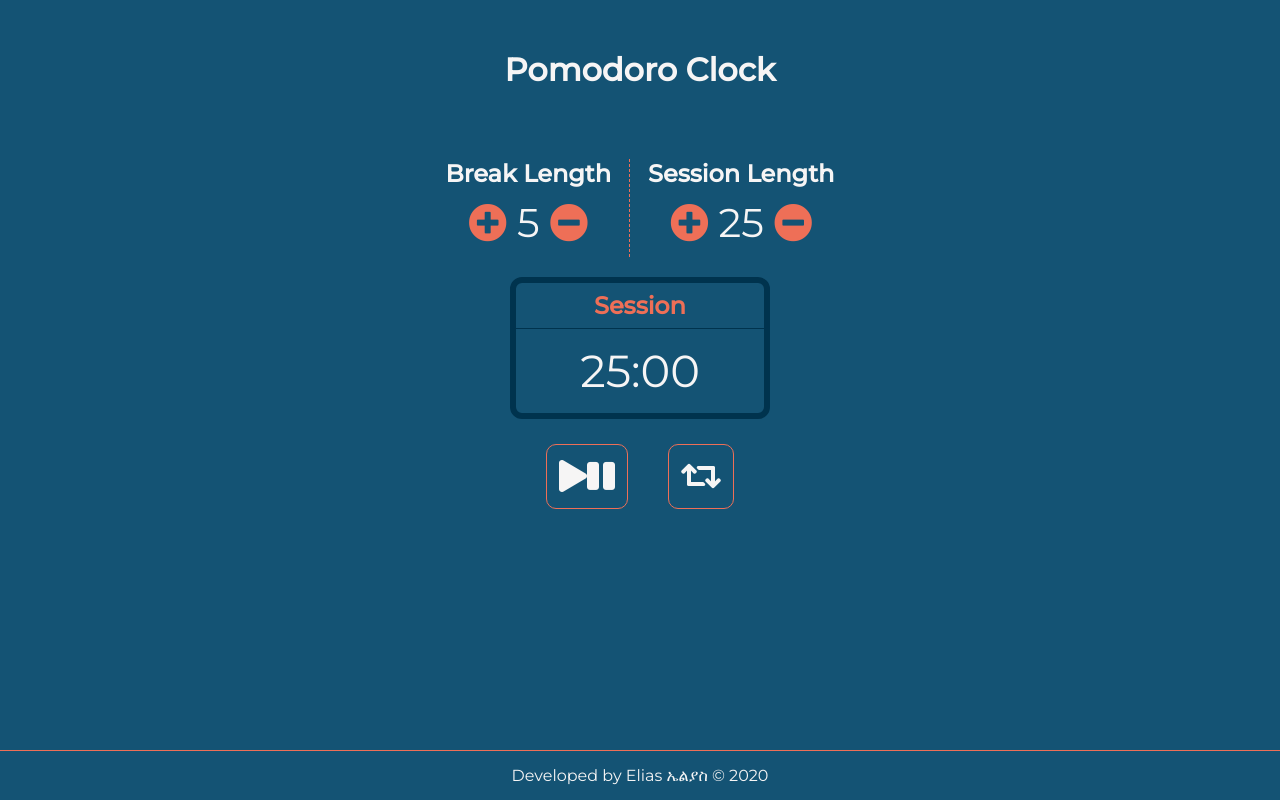
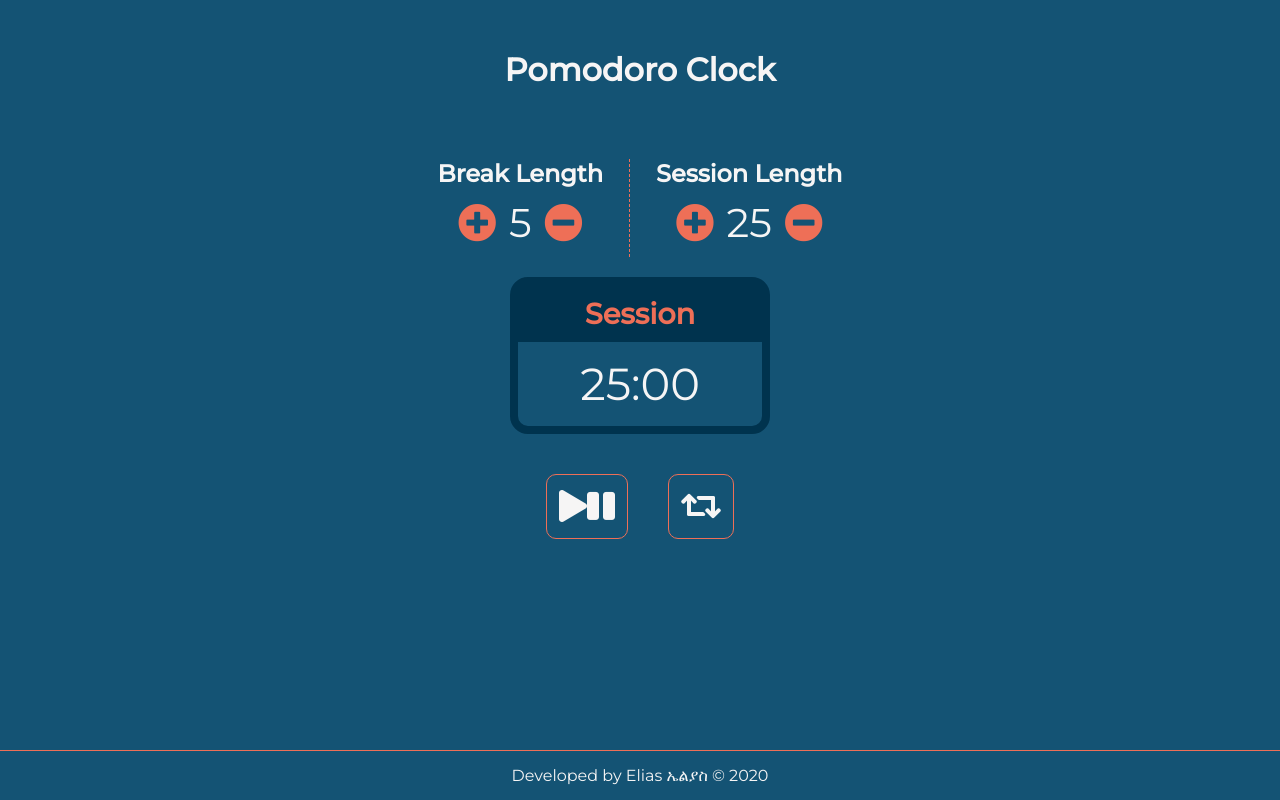
Before and after one commit to EliasB8/Pomodoro-Clock, a React (Create React App) app: page / in a window 1280 px wide. Built offline with nearby package versions, Linux system fonts and the light colour scheme.

Commit message:
Multiple component and UI revision

```diff
--- /dev/null
+++ b/src/components/Controller.js
@@ -0,0 +1,17 @@
+import React from "react";
+
+function Controller(props) {
+  return (
+    <div className="controller-container">
+      <div id="start_stop" className="controller start-stop">
+        <i className="fas fa-play"></i>
+        <i className="fas fa-pause"></i>
+      </div>
+      <div id="reset" className="controller reset">
+        <i className="fas fa-retweet"></i>
+      </div>
+    </div>
+  );
+}
+
+export default Controller;
--- a/src/components/Main.js
+++ b/src/components/Main.js
@@ -1,4 +1,7 @@
 import React from "react";
+import TimeLengthController from "./TimeLengthController";
+import Session from "./Session";
+import Controller from "./Controller";
 
 class Main extends React.Component {
   constructor(props) {
@@ -12,50 +15,12 @@ class Main extends React.Component {
   render() {
     return (
       <div className="clock-container">
-        <div className="time-controller-container">
-          <div className="break-container">
-            <h2 id="break-label">Break Length</h2>
-            <button className="btn btn-break" id="break-increment">
-              <i className="fas fa-plus-circle"></i>
-            </button>
-            <p className="length" id="break-length">
-              {this.state.breakLength}
-            </p>
-            <button className="btn btn-break" id="break-decrement">
-              <i className="fas fa-minus-circle"></i>
-            </button>
-          </div>
-          <div className="separator"></div>
-          <div className="session-container">
-            <h2 id="session-label">Session Length</h2>
-            <button className="btn btn-session" id="session-increment">
-              <i className="fas fa-plus-circle"></i>
-            </button>
-            <p className="length" id="session-length">
-              {this.state.sessionLength}
-            </p>
-            <button className="btn btn-session" id="session-decrement">
-              <i className="fas fa-minus-circle"></i>
-            </button>
-          </div>
-        </div>
-        <div className="counter-container">
-          <h2 className="session" id="timer-label">
-            Session
-          </h2>
-          <p className="time" id="time-left">
-            25:00
-          </p>
-        </div>
-        <div className="controller-container">
-          <div id="start_stop" className="controller start-stop">
-            <i className="fas fa-play"></i>
-            <i className="fas fa-pause"></i>
-          </div>
-          <div id="reset" className="controller reset">
-            <i className="fas fa-retweet"></i>
-          </div>
-        </div>
+        <TimeLengthController
+          breakLength={this.state.breakLength}
+          sessionLength={this.state.sessionLength}
+        />
+        <Session />
+        <Controller />
       </div>
     );
   }
--- /dev/null
+++ b/src/components/Session.js
@@ -0,0 +1,16 @@
+import React from "react";
+
+function Session(props) {
+  return (
+    <div className="counter-container">
+      <h2 className="session" id="timer-label">
+        Session
+      </h2>
+      <p className="time" id="time-left">
+        25:00
+      </p>
+    </div>
+  );
+}
+
+export default Session;
--- /dev/null
+++ b/src/components/TimeLengthController.js
@@ -0,0 +1,35 @@
+import React from "react";
+
+function TimeLengthController(props) {
+  return (
+    <div className="time-length-container">
+      <div className="break-container">
+        <h2 id="break-label">Break Length</h2>
+        <button className="btn btn-break" id="break-increment">
+          <i className="fas fa-plus-circle"></i>
+        </button>
+        <p className="length" id="break-length">
+          {props.breakLength}
+        </p>
+        <button className="btn btn-break" id="break-decrement">
+          <i className="fas fa-minus-circle"></i>
+        </button>
+      </div>
+      <div className="separator"></div>
+      <div className="session-container">
+        <h2 id="session-label">Session Length</h2>
+        <button className="btn btn-session" id="session-increment">
+          <i className="fas fa-plus-circle"></i>
+        </button>
+        <p className="length" id="session-length">
+          {props.sessionLength}
+        </p>
+        <button className="btn btn-session" id="session-decrement">
+          <i className="fas fa-minus-circle"></i>
+        </button>
+      </div>
+    </div>
+  );
+}
+
+export default TimeLengthController;
--- a/src/styles.css
+++ b/src/styles.css
@@ -18,7 +18,7 @@ font-family: 'Quicksand', sans-serif; */
   padding: 50px;
 }
 
-.time-controller-container {
+.time-length-container {
   display: flex;
   justify-content: center;
   padding: 20px;
@@ -26,14 +26,15 @@ font-family: 'Quicksand', sans-serif; */
 
 .separator {
   border-right: dashed 1px #ee6f57;
-  margin: 0 8px;
+  margin: 0 18px;
 }
+
 .break-container {
-  margin-right: 10px;
+  margin-right: 8px;
 }
 
 .session-container {
-  margin-left: 10px;
+  margin-left: 8px;
 }
 
 .btn {
@@ -52,6 +53,7 @@ font-family: 'Quicksand', sans-serif; */
 .btn i {
   font-size: 2.4rem;
   color: #ee6f57;
+  padding: 2.5px;
 }
 
 .length {
@@ -63,15 +65,18 @@ font-family: 'Quicksand', sans-serif; */
 .counter-container {
   max-width: 260px;
   margin: 0 auto;
-  border: solid 6px #00334e;
-  border-radius: 12px;
-  margin-bottom: 10px;
+  border: solid 8px #00334e;
+  border-radius: 18px;
+  margin-bottom: 25px;
 }
 
 .session {
-  padding: 8px;
-  border-bottom: solid 1px #00334e;
+  width: 100%;
+  padding: 11px 0px;
   color: #ee6f57;
+  background-color: #00334e;
+  box-sizing: content-box;
+  font-size: 1.8rem;
 }
 
 .time {
@@ -121,3 +126,10 @@ font-family: 'Quicksand', sans-serif; */
     padding: 15px;
   }
 }
+
+@media screen and (max-width: 400px) {
+  .btn i {
+    padding: 1px;
+    font-size: 2.15rem;
+  }
+}
```
